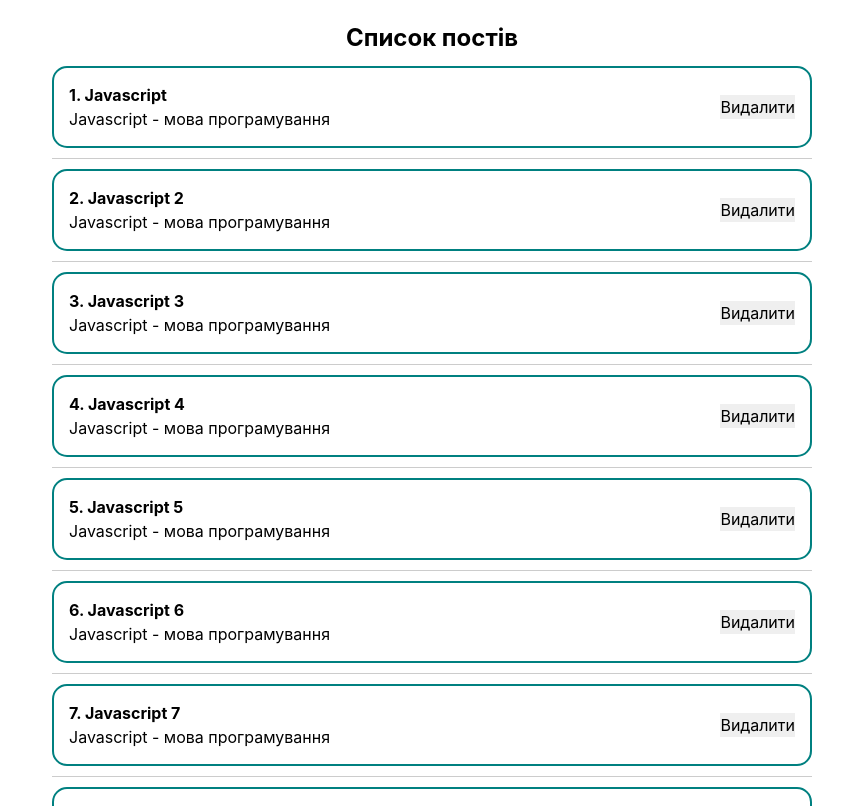
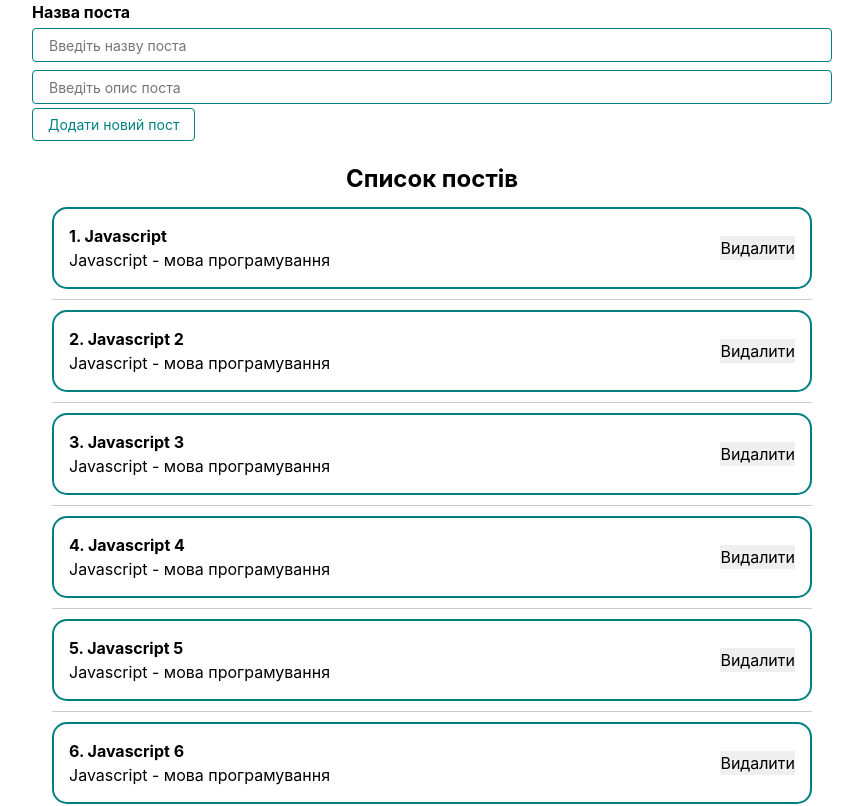
Before and after one commit to BogdanGrynjuk/app-posts, a React (Create React App) app: page / in a window 1280 px wide. Shown: the top 806 px of the page, without its empty margins (208-1071 px from the left). Built offline with nearby package versions, Linux system fonts and the light colour scheme.

Commit message:
adds GenericBtn and GenericInput

```diff
--- a/package.json
+++ b/package.json
@@ -7,6 +7,7 @@
     "@testing-library/jest-dom": "^5.16.3",
     "@testing-library/react": "^12.1.4",
     "@testing-library/user-event": "^13.5.0",
+    "classnames": "^2.5.1",
     "normalize.css": "^8.0.1",
     "react": "^18.1.0",
     "react-dom": "^18.1.0",
--- a/src/components/App.jsx
+++ b/src/components/App.jsx
@@ -1,26 +1,53 @@
 import { useState } from "react";
 import PostItem from "./PostItem";
 import GenericList from "./GenericList";
+import GenericBtn from "./UI/GenericBtn";
+import GenericInput from "./UI/GenericInput";
 
 export const App = () => {
 
   const [posts, setPosts] = useState([
-    {id: 1, title: "Javascript", body:"Javascript - мова програмування"},
-    {id: 2, title: "Javascript 2", body:"Javascript - мова програмування"},
-    {id: 3, title: "Javascript 3", body:"Javascript - мова програмування"},
-    {id: 4, title: "Javascript 4", body:"Javascript - мова програмування"},
-    {id: 5, title: "Javascript 5", body:"Javascript - мова програмування"},
-    {id: 6, title: "Javascript 6", body:"Javascript - мова програмування"},
-    {id: 7, title: "Javascript 7", body:"Javascript - мова програмування"},
-    {id: 8, title: "Javascript 8", body:"Javascript - мова програмування"},
-    {id: 9, title: "Javascript 9", body:"Javascript - мова програмування"},
-  ])
+    { id: 1, title: "Javascript", body: "Javascript - мова програмування" },
+    { id: 2, title: "Javascript 2", body: "Javascript - мова програмування" },
+    { id: 3, title: "Javascript 3", body: "Javascript - мова програмування" },
+    { id: 4, title: "Javascript 4", body: "Javascript - мова програмування" },
+    { id: 5, title: "Javascript 5", body: "Javascript - мова програмування" },
+    { id: 6, title: "Javascript 6", body: "Javascript - мова програмування" },
+    { id: 7, title: "Javascript 7", body: "Javascript - мова програмування" },
+    { id: 8, title: "Javascript 8", body: "Javascript - мова програмування" },
+    { id: 9, title: "Javascript 9", body: "Javascript - мова програмування" },
+  ]);
+
+  const handleSubmit = e => {
+    e.preventDefault();
+    const form = e.target;
+    const postTitle = form.elements.title.value;
+    const postDescriprion = form.elements.descriprion.value;
+    setPosts([...posts, {title: postTitle, body: postDescriprion, id: Date.now()}]);
+  }
   return (
-    <div style={{width: '800px'}}>
+    <div style={{ width: '800px' }}>
+      <form onSubmit={handleSubmit}>
+        <GenericInput
+          type="text"
+          name="title"
+          placeholder="Введіть назву поста"
+          label="Назва поста"
+        />
+        <GenericInput
+          type="text"
+          name="descriprion"
+          placeholder="Введіть опис поста"
+        />
+        <GenericBtn
+          type="submit">
+          Додати новий пост
+        </GenericBtn>
+      </form>
       <GenericList
         items={posts}
         renderItem={post => <PostItem post={post} />}
-        keyExtractor={post => `post-${post.key}`}
+        keyExtractor={post => `post-${post.id}`}
         listName="Список постів"
         className="generic-list"
       />
--- /dev/null
+++ b/src/components/UI/GenericBtn/GenericBtn.jsx
@@ -0,0 +1,31 @@
+import React from 'react';
+import PropTypes from 'prop-types';
+import classNames from 'classnames';
+import css from './GenericBtn.module.css';
+
+const GenericBtn = ({
+  children,
+  customStyles = {},
+  ...props
+}) => {
+  return (
+    <button
+      className={classNames(css.btn, customStyles.btn)}
+      {...props}
+    >
+      {children}
+    </button>
+  );
+};
+
+GenericBtn.propTypes = {
+  children: PropTypes.node.isRequired,
+  onClick: PropTypes.func,
+  type: PropTypes.string,
+  className: PropTypes.string,
+  disabled: PropTypes.bool,
+  active: PropTypes.bool,
+  customStyles: PropTypes.object,
+};
+
+export default GenericBtn;
--- /dev/null
+++ b/src/components/UI/GenericBtn/GenericBtn.module.css
@@ -0,0 +1,9 @@
+.btn {
+  padding: 5px 15px;
+  border: 1px solid teal;
+  border-radius: 4px;
+  font-size: 14px;;
+  color: teal;
+  background: transparent;
+  cursor: pointer;
+}
--- /dev/null
+++ b/src/components/UI/GenericBtn/index.js
@@ -0,0 +1 @@
+export { default } from './GenericBtn';
--- /dev/null
+++ b/src/components/UI/GenericInput/GenericInput.jsx
@@ -0,0 +1,30 @@
+import React from 'react';
+import PropTypes from 'prop-types';
+import classNames from 'classnames';
+import css from './GenericInput.module.css';
+
+const GenericInput = ({ label, customStyles = {}, ...props }) => {
+  return (
+    <div className={classNames(css.wrapper, customStyles.wrapper)}>
+      <label className={classNames(css.label, customStyles.label)}>
+        {label}
+        <input
+          className={classNames(css.input, customStyles.input)}
+          {...props}
+        />
+      </label>
+    </div>
+  );
+}
+
+GenericInput.propTypes = {
+  type: PropTypes.string,
+  value: PropTypes.string,
+  onChange: PropTypes.func,
+  placeholder: PropTypes.string,
+  className: PropTypes.string,
+  label: PropTypes.string,
+  customStyles: PropTypes.object,
+};
+
+export default GenericInput;
--- /dev/null
+++ b/src/components/UI/GenericInput/GenericInput.module.css
@@ -0,0 +1,22 @@
+.wrapper {
+  display: flex;
+  flex-direction: column;
+  grid-row: 8px;
+}
+
+.label {
+  font-weight: bold;
+}
+
+.input {
+  width: 100%;
+  margin: 4px 0;
+  padding: 4px 16px;
+  border: 1px solid teal;
+  border-radius: 4px;
+
+  &::placeholder {
+    font-size: 14px;
+    font-weight: normal;
+  }
+};
--- /dev/null
+++ b/src/components/UI/GenericInput/PrimaryInput.module.css
@@ -0,0 +1,24 @@
+.wrapper {
+  display: flex;
+  flex-direction: column;
+  grid-row: 8px;
+}
+
+.label {
+  font-weight: bold;
+}
+
+.input {
+  width: 100%;
+  margin: 4px 0;
+  padding: 4px 16px;
+  border: 1px solid red;
+  border-radius: 4px;
+
+  &::placeholder {
+    font-size: 14px;
+    font-weight: normal;
+  }
+}
+
+;
--- /dev/null
+++ b/src/components/UI/GenericInput/index.js
@@ -0,0 +1 @@
+export { default } from './GenericInput';
```
Also changed, not shown: src/components/GenericList/GenericList.jsx (+7 -1 lines), 1 other file (tests, documents, lock files or other folders).
